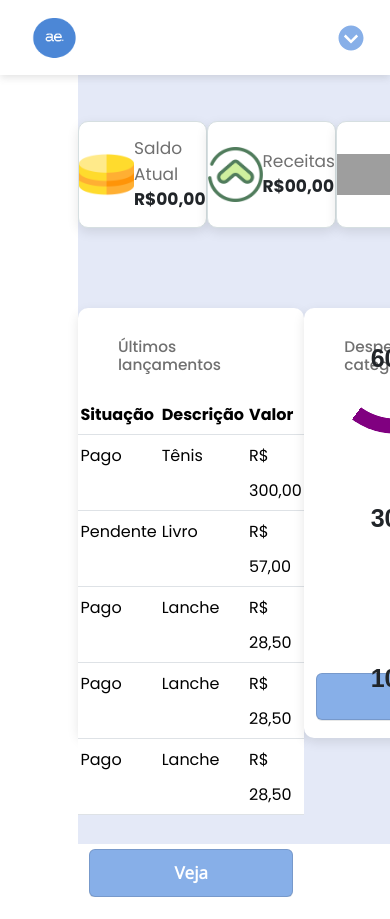
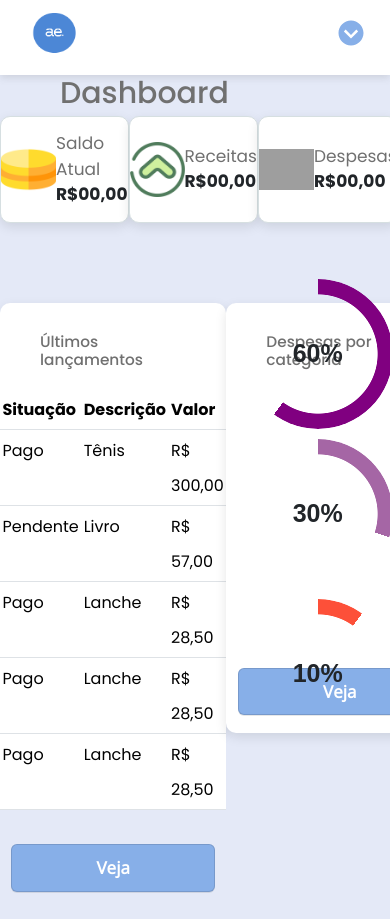
Before and after one commit to CaioAlves10/Organizae, a PHP site: page /pages/dashboard.html in a window 390 px wide; the page is wider, and only the part inside the window is pictured. Before the commit the page ends 897 px from the top of that part, so only its background shows below. Run offline with PHP 8.4, Linux system fonts and the light colour scheme; grey boxes are pictures that could not be loaded.

Commit message:
sidebar responsiva

```diff
--- a/styles/dashboard.css
+++ b/styles/dashboard.css
@@ -278,3 +278,30 @@ main .mainBox button:active {
     background-color: #518bdd;
     box-shadow: rgba(20, 70, 32, .2) 0 1px 0 inset;
 }
+
+@media (max-width: 600px) {
+    #container {
+        position: absolute;
+        top: 75px;
+        left: 0;
+        width: 100vw;
+        /* left: 250px; */
+        /* height: calc(100% - 250px); */
+    }
+
+    .sidebar.close~#container {
+        top: 75px;
+        left: 0;
+        width: 100vw;
+        /* height: calc(100% - 78px); */
+    }
+
+    #FirstTitle {
+        font-size: 3rem;
+        font-weight: 500;
+        font-family: 'Poppins', sans-serif;
+        color: var(--text-color);
+
+        padding: 0rem 60px;
+    }
+}
--- a/styles/sidebar.css
+++ b/styles/sidebar.css
@@ -250,6 +250,7 @@ body.dark .mode .sun-moon svg.moon {
 
 .sidebar header {
     position: relative;
+    height:auto;
 }
 
 .sidebar header .image-text {
@@ -347,14 +348,13 @@ body.dark .sidebar header .toggle {
 
     .menu-links,
     .bottom-content {
-        width: 40%;
-        margin: 0 30%;
+        width: 210px;
+        margin: 0 auto;
     }
 
-    /* .sidebar section .menu ul .link,
-    .sidebar .bottom-content .logout-icon-text {
-        width: 75%;
-    } */
+    .sidebar .bottom-content .mode {
+        width: 205px;
+    }
 
     /* shevron */
 
```
